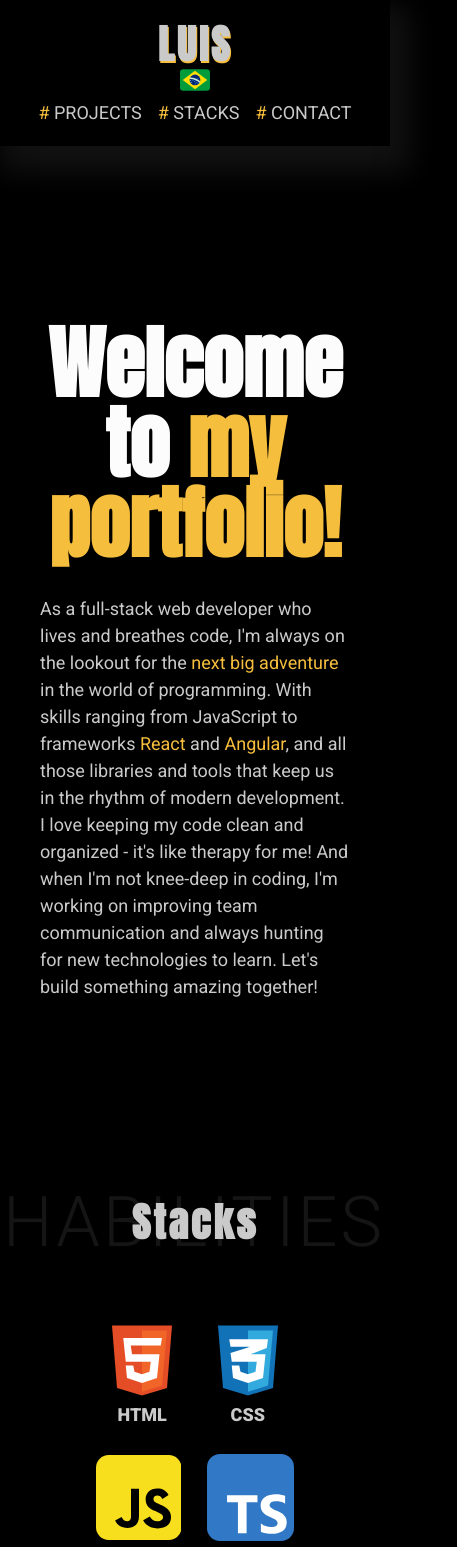
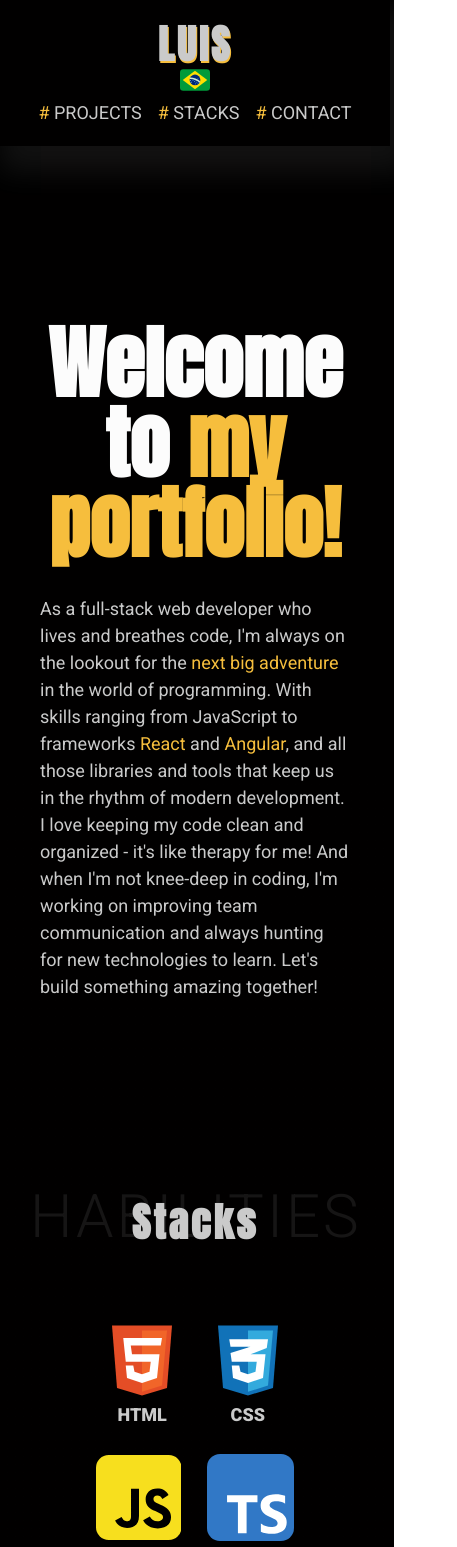
Before and after one commit to luisfilipe21/fullstack_portfolio, a React (Vite) app: page / in a window 390 px wide. Shown: the top 1547 px of the page, 457 px wide, since content can reach past the window. Built offline with nearby package versions, Linux system fonts and the light colour scheme.

Commit message:
fix: responsivity fix

```diff
--- a/src/components/About/style.module.scss
+++ b/src/components/About/style.module.scss
@@ -3,7 +3,7 @@
     max-height: 40vh;
     margin: 1rem 0;
 
-    @media(max-width: 400px) {
+    @media(max-width: 450px) {
         max-height: 90vh;
         display: flex;
         align-items: center;
--- a/src/components/Footer/style.module.scss
+++ b/src/components/Footer/style.module.scss
@@ -1,16 +1,17 @@
 .divName {
-    margin-top: 3rem;
+    margin-top: 3rem 0;
     display: flex;
     justify-content: center;
+    align-items: center;
     h2 {
         position: relative;
 
         &::before {
             content: "CONTACTME";
-            letter-spacing: 10px;
+            letter-spacing: 5px;
             color: var(--gray);
             font-family: var(--font-2);
-            font-size: 70px;
+            font-size: 4.375rem;
             opacity: .2;
             position: absolute;
             top: -1.5rem;
@@ -20,8 +21,11 @@
 
         @media(max-width: 460px) {
             &::before {
+                overflow-x: auto;
+                width: auto;
+                letter-spacing: 3px;
                 font-size: 65px;
-                top: -0.9rem;
+                top: -0.5rem;
                 left: -6rem;
             }
         }
--- a/src/components/Header/style.module.scss
+++ b/src/components/Header/style.module.scss
@@ -58,7 +58,7 @@ header {
 
         .nav {
             nav {
-                width: 450px;
+                max-width: 450px;
 
                 ul {
                     display: flex;
--- a/src/components/Techs/style.module.scss
+++ b/src/components/Techs/style.module.scss
@@ -10,7 +10,6 @@
             .title {
                 padding: 3rem 0;
                 text-align: center;
-
                 h2 {
                     position: relative;
 
@@ -18,7 +17,7 @@
                         content: "HABILITIES";
                         color: var(--gray);
                         font-family: var(--font-2);
-                        font-size: 75px;
+                        font-size: 4.6875rem;
                         opacity: .1;
                         position: absolute;
                         top: -1.1rem;
@@ -26,16 +25,13 @@
                         font-weight: 300;
                     }
 
-                    @media(max-width: 400px){
+                    @media(max-width: 450px){
                         &::before {
-                            content: "HABILITIES";
-                            color: var(--gray);
-                            font-family: var(--font-2);
-                            font-size: 70px;
+                            font-size: 60px;
                             opacity: .1;
                             position: absolute;
                             top: -0.9rem;
-                            left: -0.3em;
+                            left: 0.1em;
                             font-weight: 300;
                         }
                     }
--- a/src/data/projects.js
+++ b/src/data/projects.js
@@ -113,7 +113,7 @@ export const projects = [
         description: "This is an application that creates and validates logins with the help of Zod. Once inside the home page, it is possible to create cards with information about the user. Made with vanilla CSS Javascript and the Toastify library",
         site: "https://kenzie-hub-hazel.vercel.app/",
         img: "https://i.imgur.com/hWHnMJS.png",
-        technologies: ["Javascript", "HTML", "SCSS"],
+        technologies: ["Javascript", "HTML", "SASS"],
         git: "https://github.com/Kenzie-Academy-Brasil-Developers/Kenzie-Academy-Brasil-Developers-react-entrega-kenzie-hub-_luisfilipe21"
     },
 ]
--- a/src/styles/index.scss
+++ b/src/styles/index.scss
@@ -2,3 +2,4 @@
 @import 'globalStyle.scss';
 @import 'typography.scss';
 @import 'grid.scss';
+@import 'button.scss';
```
